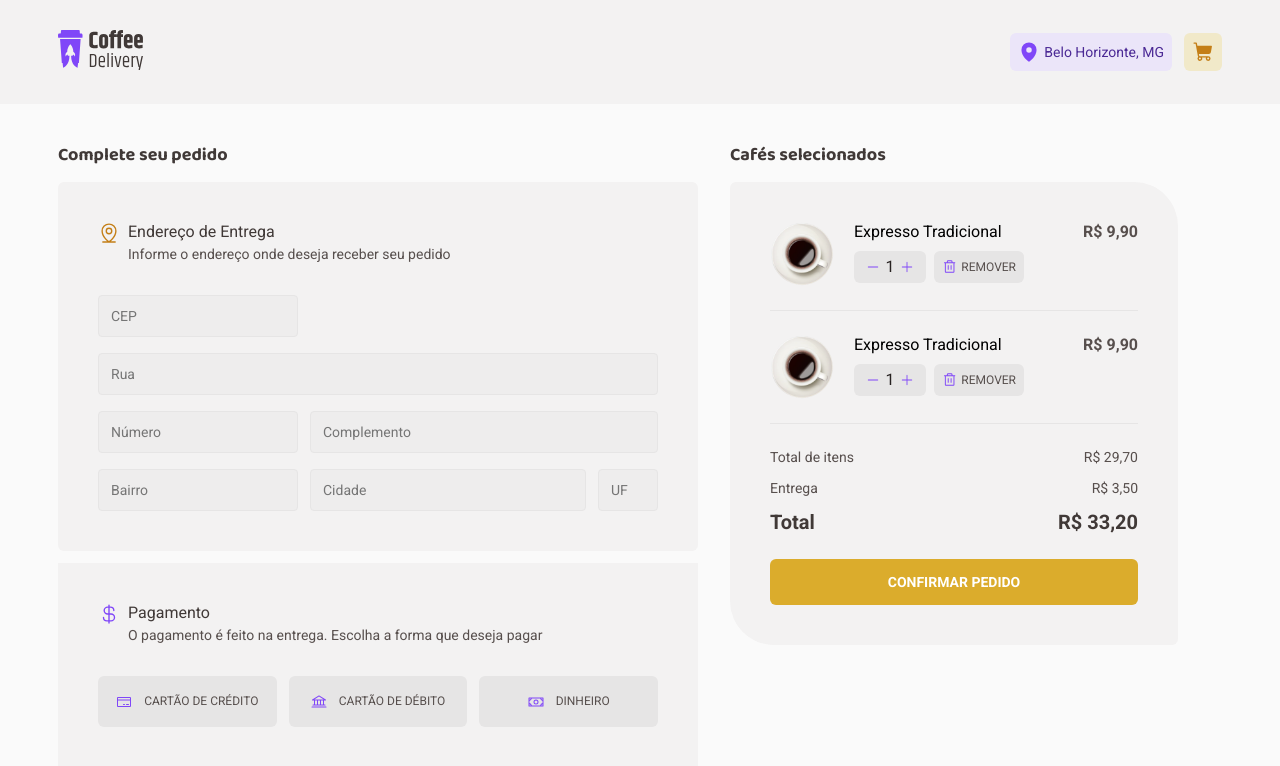
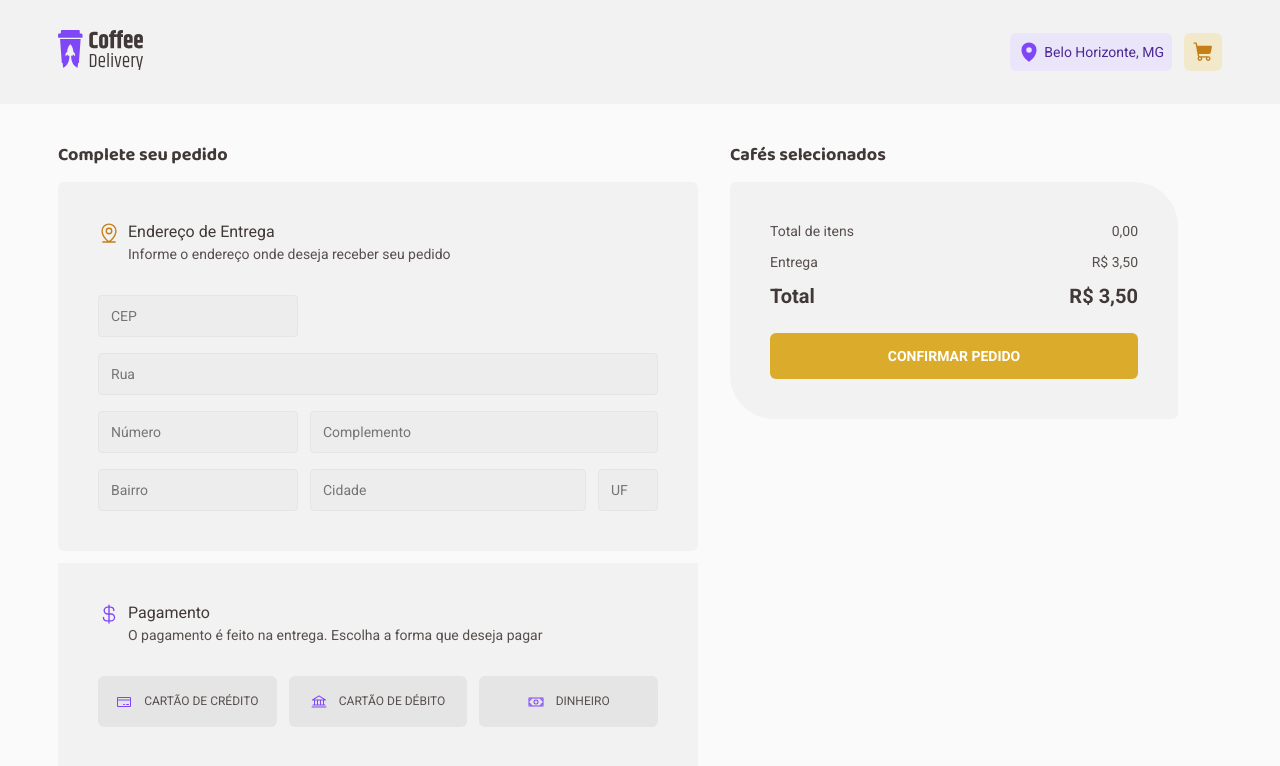
Before and after one commit to filipedev6/coffee-delivery, a React (Vite) app: page /checkout in a window 1280 px wide. Shown: the top 766 px of the page. Built offline with nearby package versions, Linux system fonts and the light colour scheme.

Commit message:
feat: Funcionalidade de adição no carrinho

```diff
--- a/src/components/Header/index.tsx
+++ b/src/components/Header/index.tsx
@@ -2,8 +2,12 @@ import { HeaderContainer, Location, CheckoutCart } from './styles'
 import { MapPin, ShoppingCart } from '@phosphor-icons/react'
 import LogoCoffeeDelivery from '../../assets/logo-coffee-delivery.svg'
 import { NavLink } from 'react-router-dom'
+import { useContext } from 'react'
+import { CartContext } from '../../contexts/CartContext'
 
 export function Header() {
+  const { coffeeList } = useContext(CartContext)
+
   return (
     <HeaderContainer>
       <div className="container">
@@ -18,6 +22,7 @@ export function Header() {
           </Location>
           <NavLink to="/checkout" title="Checkout">
             <CheckoutCart>
+              {coffeeList.length !== 0 && <span>{coffeeList.length}</span>}
               <ShoppingCart weight="fill" size={22} color="#C47F17" />
             </CheckoutCart>
           </NavLink>
--- a/src/components/Header/styles.ts
+++ b/src/components/Header/styles.ts
@@ -53,6 +53,25 @@ export const Location = styled.li`
 export const CheckoutCart = styled.li`
   background: ${(props) => props.theme['yellow-300']};
   transition: 0.1s;
+  position: relative;
+
+  span {
+    display: flex;
+    justify-content: center;
+    align-items: center;
+
+    width: 20px;
+    height: 20px;
+    border-radius: 50%;
+
+    font-size: 0.75rem;
+    color: ${(props) => props.theme.white};
+    background: ${(props) => props.theme['yellow-700']};
+
+    position: absolute;
+    top: -8px;
+    right: -8px;
+  }
 
   &:hover {
     opacity: 0.8;
--- /dev/null
+++ b/src/contexts/CartContext.tsx
@@ -0,0 +1,91 @@
+import { ReactNode, createContext, useState } from 'react'
+
+export interface typeCoffeeList {
+  id: number
+  urlImg: string
+  name: string
+  valuePrice: number
+  description: string
+  labelsTag: string[]
+  quantity: number
+}
+
+interface CartContextType {
+  coffeeList: typeCoffeeList[]
+  addCoffeeToCart: (
+    productCoffeeAdd: typeCoffeeList,
+    quantityCoffeeProduct: number,
+  ) => void
+  removeCoffeeToCart: (productCoffeeRemove: typeCoffeeList) => void
+  updateCoffeeToCart: (
+    productCoffeeUpdate: typeCoffeeList,
+    newQuantity: number,
+  ) => void
+}
+
+export const CartContext = createContext({} as CartContextType)
+
+interface CartContextProviderProps {
+  children: ReactNode
+}
+
+export function CartContextProvider({ children }: CartContextProviderProps) {
+  const [coffeeList, setCoffeeList] = useState<typeCoffeeList[]>([])
+
+  function addCoffeeToCart(
+    productCoffeeAdd: typeCoffeeList,
+    quantityCoffeeProduct: number,
+  ) {
+    const findSameProduct = coffeeList.find((productCoffee) => {
+      return productCoffee.id === productCoffeeAdd.id
+    })
+
+    if (findSameProduct) {
+      updateCoffeeToCart(productCoffeeAdd, quantityCoffeeProduct)
+    } else {
+      setCoffeeList((state) => [
+        ...state,
+        { ...productCoffeeAdd, quantity: quantityCoffeeProduct },
+      ])
+    }
+  }
+
+  function removeCoffeeToCart(productCoffeeRemove: typeCoffeeList) {
+    const productRemoveList = coffeeList.filter((coffeeProduct) => {
+      return coffeeProduct.id !== productCoffeeRemove.id
+    })
+
+    setCoffeeList(productRemoveList)
+  }
+
+  function updateCoffeeToCart(
+    productCoffeeUpdate: typeCoffeeList,
+    newQuantity: number,
+  ) {
+    const productsListUpdated = coffeeList.map((productCoffee) => {
+      if (productCoffeeUpdate.id === productCoffee.id) {
+        return {
+          ...productCoffee,
+          quantity: newQuantity,
+        }
+      }
+
+      return productCoffee
+    })
+
+    setCoffeeList(productsListUpdated)
+  }
+
+  return (
+    <CartContext.Provider
+      value={{
+        coffeeList,
+        addCoffeeToCart,
+        removeCoffeeToCart,
+        updateCoffeeToCart,
+      }}
+    >
+      {children}
+    </CartContext.Provider>
+  )
+}
--- a/src/pages/Checkout/components/CoffeesCart/index.tsx
+++ b/src/pages/Checkout/components/CoffeesCart/index.tsx
@@ -1,3 +1,4 @@
+import { useContext } from 'react'
 import { Product } from '../Product'
 import {
   AllFees,
@@ -9,20 +10,35 @@ import {
   TotalItens,
   TotalOrder,
 } from './styles'
+import { CartContext } from '../../../../contexts/CartContext'
 
 export function CoffeesCart() {
+  const { coffeeList } = useContext(CartContext)
+
   return (
     <CoffeesCartContainer>
       <ContentCoffeesCart>
-        <Product />
-        <Product />
+        {coffeeList.map((productCoffee) => {
+          return (
+            <Product key={productCoffee.id} productCoffee={productCoffee} />
+          )
+        })}
       </ContentCoffeesCart>
 
       <TotalCartContainer>
         <AllFees>
           <TotalItens>
             <span>Total de itens</span>
-            <span>R$ 29,70</span>
+            <span>
+              {coffeeList
+                .reduce((sumTotal, productCoffee) => {
+                  return (
+                    sumTotal + productCoffee.valuePrice * productCoffee.quantity
+                  )
+                }, 0)
+                .toFixed(2)
+                .replace('.', ',')}
+            </span>
           </TotalItens>
 
           <DeliveryRate>
@@ -32,7 +48,17 @@ export function CoffeesCart() {
 
           <TotalOrder>
             <span>Total</span>
-            <span>R$ 33,20</span>
+            <span>
+              R${' '}
+              {coffeeList
+                .reduce((sumTotal, productCoffee) => {
+                  return (
+                    sumTotal + productCoffee.valuePrice * productCoffee.quantity
+                  )
+                }, 3.5)
+                .toFixed(2)
+                .replace('.', ',')}
+            </span>
           </TotalOrder>
         </AllFees>
 
--- a/src/pages/Checkout/components/Product/index.tsx
+++ b/src/pages/Checkout/components/Product/index.tsx
@@ -1,4 +1,6 @@
+import { useContext, useState, useEffect } from 'react'
 import { Minus, Plus, Trash } from '@phosphor-icons/react'
+
 import {
   AmountCoffe,
   ContentButtons,
@@ -10,33 +12,62 @@ import {
   QuantityCoffee,
   RemoveCart,
 } from './styles'
+import { CartContext, typeCoffeeList } from '../../../../contexts/CartContext'
 
-export function Product() {
+interface ProductTypeProps {
+  productCoffee: typeCoffeeList
+}
+
+export function Product({ productCoffee }: ProductTypeProps) {
+  const [quantityCoffee, setQuantityCoffee] = useState(
+    productCoffee.quantity || 1,
+  )
+  const { removeCoffeeToCart, updateCoffeeToCart } = useContext(CartContext)
+
+  function handleMinusQuantity() {
+    if (quantityCoffee === 1) {
+      setQuantityCoffee(1)
+      return
+    }
+
+    setQuantityCoffee((state) => state - 1)
+  }
+
+  function handlePlusQuantity() {
+    setQuantityCoffee((state) => state + 1)
+  }
+
+  useEffect(() => {
+    updateCoffeeToCart(productCoffee, quantityCoffee)
+  }, [quantityCoffee])
+
   return (
     <ProductContainer>
-      <ProductImage src="/coffees/Type=Americano.png" />
+      <ProductImage src={productCoffee.urlImg} />
 
       <ContentProduct>
         <ContentInfos>
-          <span>Expresso Tradicional</span>
+          <span>{productCoffee.name}</span>
 
           <ContentButtons>
             <AmountCoffe>
-              <button>
+              <button onClick={handleMinusQuantity}>
                 <Minus color="#8047F8" size={14} />
               </button>
-              <QuantityCoffee>1</QuantityCoffee>
-              <button>
+              <QuantityCoffee>{quantityCoffee}</QuantityCoffee>
+              <button onClick={handlePlusQuantity}>
                 <Plus color="#8047F8" size={14} />
               </button>
             </AmountCoffe>
-            <RemoveCart>
+            <RemoveCart onClick={() => removeCoffeeToCart(productCoffee)}>
               <Trash size={16} color="#8047F8" />
               Remover
             </RemoveCart>
           </ContentButtons>
         </ContentInfos>
-        <PriceContent>R$ 9,90</PriceContent>
+        <PriceContent>
+          R$ {productCoffee.valuePrice.toFixed(2).replace('.', ',')}
+        </PriceContent>
       </ContentProduct>
     </ProductContainer>
   )
--- a/src/pages/Home/components/OthersCoffee/index.tsx
+++ b/src/pages/Home/components/OthersCoffee/index.tsx
@@ -1,82 +1,44 @@
+import { typeCoffeeList } from '../../../../contexts/CartContext'
+
 import { CoffeeCard } from '../CoffeeCard'
 import { OthersContainer, OthersContent, TitleOrthersCoffee } from './styles'
 
-export interface Coffee {
-  id: number
-  name: string
-  description: string
-  tagsLabel: string[]
-  price: number
-  coffeeImg: string
-}
-
-const coffeeList: Coffee[] = [
+const productsCoffeeHome: typeCoffeeList[] = [
   {
     id: 1,
+    urlImg: '/coffees/Type=Expresso.png',
+    labelsTag: ['Tradicional'],
     name: 'Expresso Tradicional',
     description: 'O tradicional café feito com água quente e grãos moídos',
-    price: 9.9,
-    tagsLabel: ['Tradicional'],
-    coffeeImg: '/coffees/Type=Expresso.png',
+    valuePrice: 9.9,
+    quantity: 1,
   },
   {
     id: 2,
+    urlImg: '/coffees/Type=Americano.png',
+    labelsTag: ['Tradicional'],
     name: 'Expresso Americano',
     description: 'Expresso diluído, menos intenso que o tradicional',
-    price: 9.9,
-    tagsLabel: ['Tradicional'],
-    coffeeImg: '/coffees/Type=Americano.png',
+    valuePrice: 9.9,
+    quantity: 1,
   },
   {
     id: 3,
+    urlImg: '/coffees/Type=Expresso Cremoso.png',
+    labelsTag: ['Tradicional'],
     name: 'Expresso Cremoso',
     description: 'Café expresso tradicional com espuma cremosa',
-    price: 9.9,
-    tagsLabel: ['Tradicional'],
-    coffeeImg: '/coffees/Type=Expresso Cremoso.png',
+    valuePrice: 9.9,
+    quantity: 1,
   },
   {
     id: 4,
+    urlImg: '/coffees/Type=Café Gelado.png',
+    labelsTag: ['Tradicional', 'Gelado'],
     name: 'Expresso Gelado',
     description: 'Bebida preparada com café expresso e cubos de gelo',
-    price: 9.9,
-    tagsLabel: ['Tradicional', 'Gelado'],
-    coffeeImg: '/coffees/Type=Café Gelado.png',
-  },
-  {
-    id: 5,
-    name: 'Café com Leite',
-    description: 'Meio a meio de expresso tradicional com leite vaporizado',
-    price: 9.9,
-    tagsLabel: ['Tradicional', 'Com leite'],
-    coffeeImg: '/coffees/Type=Café com Leite.png',
-  },
-  {
-    id: 6,
-    name: 'Latte',
-    description:
-      'Uma dose de café expresso com o dobro de leite e espuma cremosa',
-    price: 9.9,
-    tagsLabel: ['Tradicional', 'Com leite'],
-    coffeeImg: '/coffees/Type=Latte.png',
-  },
-  {
-    id: 7,
-    name: 'Capuccino',
-    description:
-      'Bebida com canela feita de doses iguais de café, leite e espuma',
-    price: 9.9,
-    tagsLabel: ['Tradicional', 'Com leite'],
-    coffeeImg: '/coffees/Type=Capuccino.png',
-  },
-  {
-    id: 8,
-    name: 'Macchiato',
-    description:
-      'Café expresso misturado com um pouco de leite quente e espuma',
-    price: 9.9,
-    tagsLabel: ['Tradicional', 'Com leite'],
-    coffeeImg: '/coffees/Type=Macchiato.png',
+    valuePrice: 9.9,
+    quantity: 1,
   },
 ]
 
@@ -86,17 +48,9 @@ export function OthersCoffee() {
       <TitleOrthersCoffee>Nossos cafés</TitleOrthersCoffee>
 
       <OthersContent>
-        {coffeeList.map((coffee) => {
+        {productsCoffeeHome.map((productCoffee) => {
           return (
-            <CoffeeCard
-              id={coffee.id}
-              key={coffee.id}
-              name={coffee.name}
-              description={coffee.description}
-              coffeeImg={coffee.coffeeImg}
-              price={coffee.price}
-              tagsLabel={coffee.tagsLabel}
-            />
+            <CoffeeCard key={productCoffee.id} productCoffee={productCoffee} />
           )
         })}
       </OthersContent>
```
Also changed, not shown: src/App.tsx (+6 -3 lines), src/pages/Home/components/CoffeeCard/index.tsx (+40 -26 lines).
